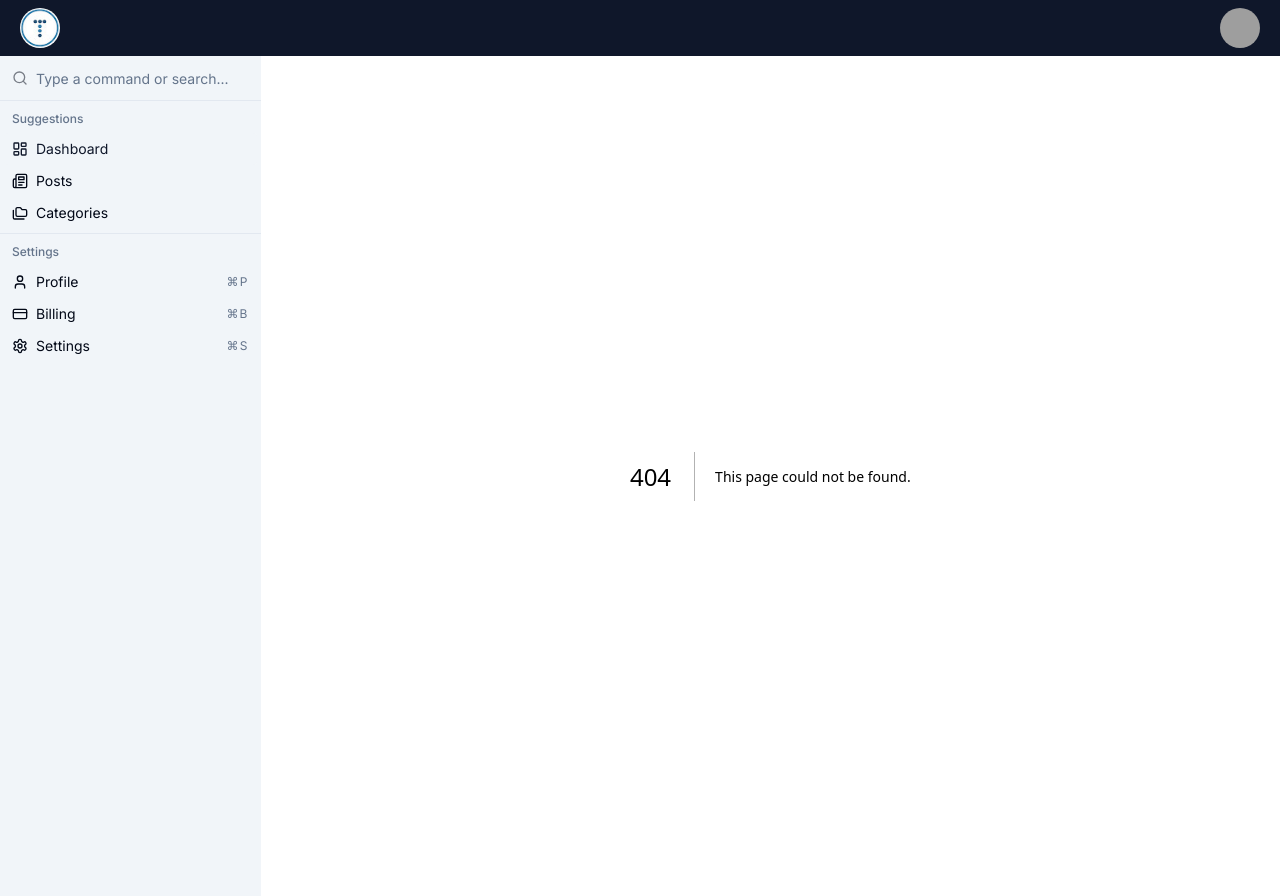
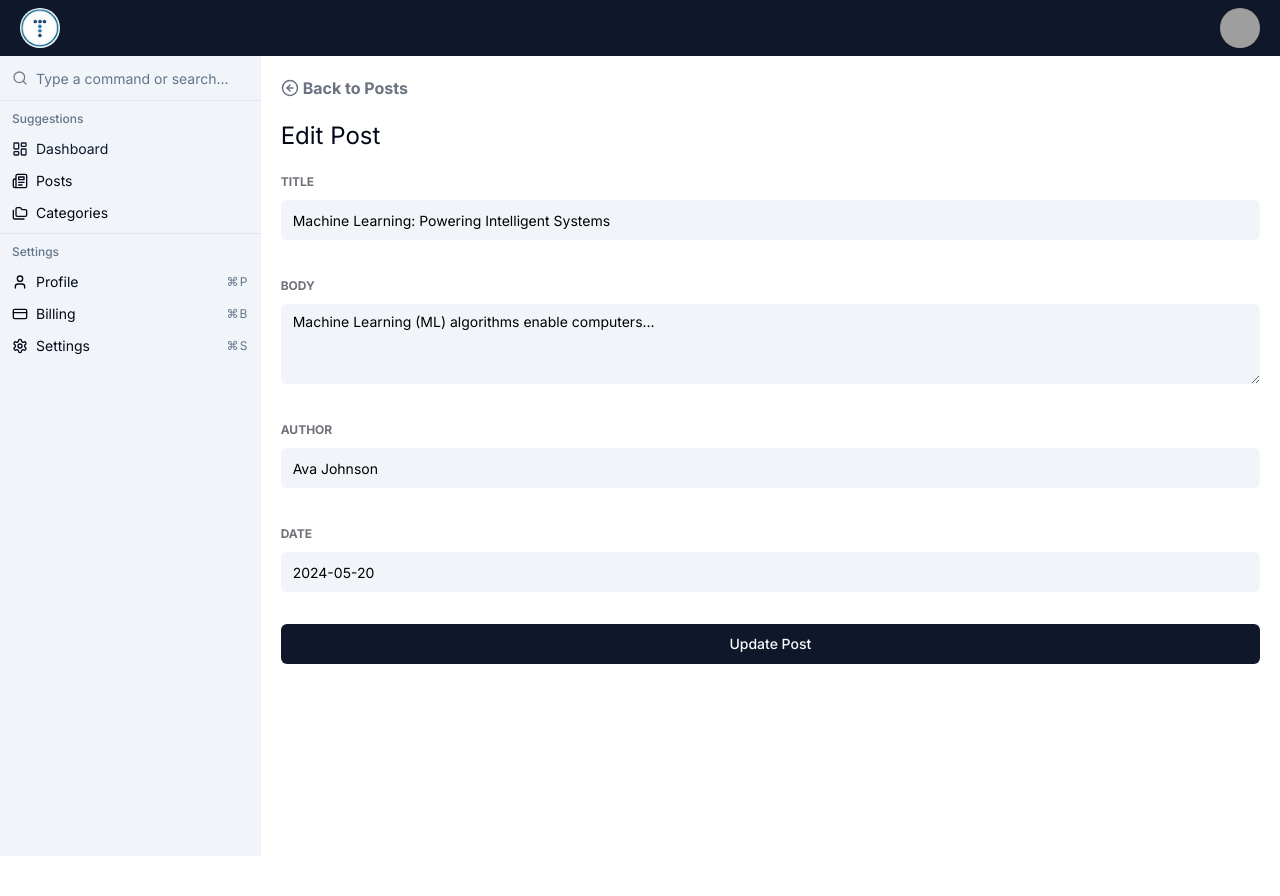
Before and after one commit to takaesu-junya/nextjs-practice-dashboard, a Next.js app: page /posts/edit/10 in a window 1280 px wide. Before the commit this address had no page. After the commit the page ends 856 px from the top, so only its background shows below. Built offline with nearby package versions, Linux system fonts and the light colour scheme; grey boxes are pictures that could not be loaded.

Commit message:
Add PostEditPage

```diff
--- /dev/null
+++ b/app/(main)/posts/edit/[id]/page.tsx
@@ -0,0 +1,150 @@
+"use client";
+
+import BackButton from "@/components/BackButton";
+import * as z from "zod";
+import { useForm } from "react-hook-form";
+import { zodResolver } from "@hookform/resolvers/zod";
+import {
+  Form,
+  FormControl,
+  FormField,
+  FormItem,
+  FormLabel,
+  FormMessage,
+} from "@/components/ui/form";
+
+import { Input } from "@/components/ui/input";
+import { Textarea } from "@/components/ui/textarea";
+import { Button } from "@/components/ui/button";
+import posts from "@/data/posts";
+import { useToast } from "@/components/ui/use-toast";
+
+const formSchema = z.object({
+  title: z.string().min(1, { message: "Title is required" }),
+  body: z.string().min(1, { message: "Body is required" }),
+  author: z.string().min(1, { message: "Author is required" }),
+  date: z.string().min(1, { message: "Date is required" }),
+});
+
+interface PostEditPageProps {
+  params: {
+    id: string;
+  };
+}
+
+const PostEditPage = ({ params }: PostEditPageProps) => {
+  const { toast } = useToast();
+  const post = posts.find((post) => post.id === params.id);
+
+  const form = useForm<z.infer<typeof formSchema>>({
+    resolver: zodResolver(formSchema),
+    defaultValues: {
+      title: post?.title || "",
+      body: post?.body || "",
+      author: post?.author || "",
+      date: post?.date || "",
+    },
+  });
+
+  const handleSubmit = (data: z.infer<typeof formSchema>) => {
+    toast({
+      title: "Post has been updated successfully",
+      description: `Updated by ${post?.author} on ${post?.date}`,
+    });
+  };
+
+  return (
+    <>
+      <BackButton text="Back to Posts" link="/posts" />
+      <h3 className="text-2xl mb-4">Edit Post</h3>
+      <Form {...form}>
+        <form onSubmit={form.handleSubmit(handleSubmit)} className="space-y-8">
+          <FormField
+            control={form.control}
+            name="title"
+            render={({ field }) => (
+              <FormItem>
+                <FormLabel className="uppercase text-xs font-bold text-zinc-500 dark:text-secondary/70">
+                  Title
+                </FormLabel>
+                <FormControl>
+                  <Input
+                    className="bg-slate-100 dark:bg-slate-500 border-0 focus-visible:ring-0 text-black dark:text-white focus-visible:ring-offset-0"
+                    placeholder="Enter Title"
+                    {...field}
+                  />
+                </FormControl>
+                <FormMessage />
+              </FormItem>
+            )}
+          />
+
+          <FormField
+            control={form.control}
+            name="body"
+            render={({ field }) => (
+              <FormItem>
+                <FormLabel className="uppercase text-xs font-bold text-zinc-500 dark:text-secondary/70">
+                  Body
+                </FormLabel>
+                <FormControl>
+                  <Textarea
+                    className="bg-slate-100 dark:bg-slate-500 border-0 focus-visible:ring-0 text-black dark:text-white focus-visible:ring-offset-0"
+                    placeholder="Enter Title"
+                    {...field}
+                  />
+                </FormControl>
+                <FormMessage />
+              </FormItem>
+            )}
+          />
+
+          <FormField
+            control={form.control}
+            name="author"
+            render={({ field }) => (
+              <FormItem>
+                <FormLabel className="uppercase text-xs font-bold text-zinc-500 dark:text-secondary/70">
+                  Author
+                </FormLabel>
+                <FormControl>
+                  <Input
+                    className="bg-slate-100 dark:bg-slate-500 border-0 focus-visible:ring-0 text-black dark:text-white focus-visible:ring-offset-0"
+                    placeholder="Enter Author"
+                    {...field}
+                  />
+                </FormControl>
+                <FormMessage />
+              </FormItem>
+            )}
+          />
+
+          <FormField
+            control={form.control}
+            name="date"
+            render={({ field }) => (
+              <FormItem>
+                <FormLabel className="uppercase text-xs font-bold text-zinc-500 dark:text-secondary/70">
+                  Date
+                </FormLabel>
+                <FormControl>
+                  <Input
+                    className="bg-slate-100 dark:bg-slate-500 border-0 focus-visible:ring-0 text-black dark:text-white focus-visible:ring-offset-0"
+                    placeholder="Enter Date"
+                    {...field}
+                  />
+                </FormControl>
+                <FormMessage />
+              </FormItem>
+            )}
+          />
+          <Button className="w-full dark:bg-slate-800 dark:text-white">
+            Update Post
+          </Button>
+        </form>
+      </Form>
+    </>
+  );
+};
+
+export default PostEditPage;
--- a/app/layout.tsx
+++ b/app/layout.tsx
@@ -3,6 +3,7 @@
 import "./globals.css";
 import Navbar from "@/components/Navbar";
 import Sidebar from "@/components/Sidebar";
+import { Toaster } from "@/components/ui/toaster";
 
 const inter = Inter({ subsets: ["latin"] });
 
@@ -26,6 +27,7 @@
           </div>
           <div className="p-5 w-full md:max-w-[1140px]">{children}</div>
         </div>
+        <Toaster />
       </body>
     </html>
   );
```
